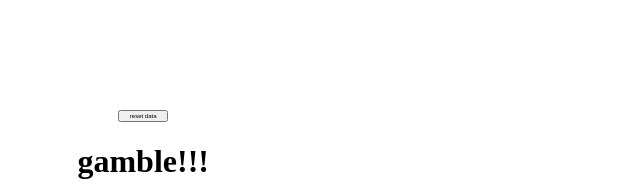
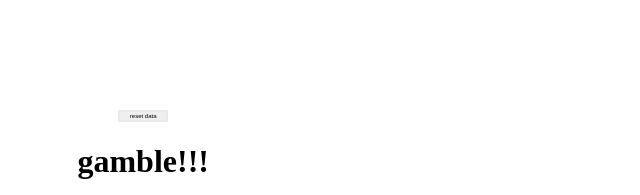
Before and after one commit to laniakea-rv/laniakea-rv.github.io, a plain HTML site: page index.html in a window 1280 px wide. Shown: the top 195 px of the page, 402-1042 px from the left. Drawn offline with Linux system fonts and the light colour scheme.

Commit message:
restyled the reset button slightly

```diff
--- a/style.css
+++ b/style.css
@@ -8,6 +8,8 @@ body {
     width: 10%;
     height: 5%;
     font-size: 5%;
+    border-style: solid;
+    border-color: #eaeaea;
 }
 main {
     margin-top: -20%;
```
